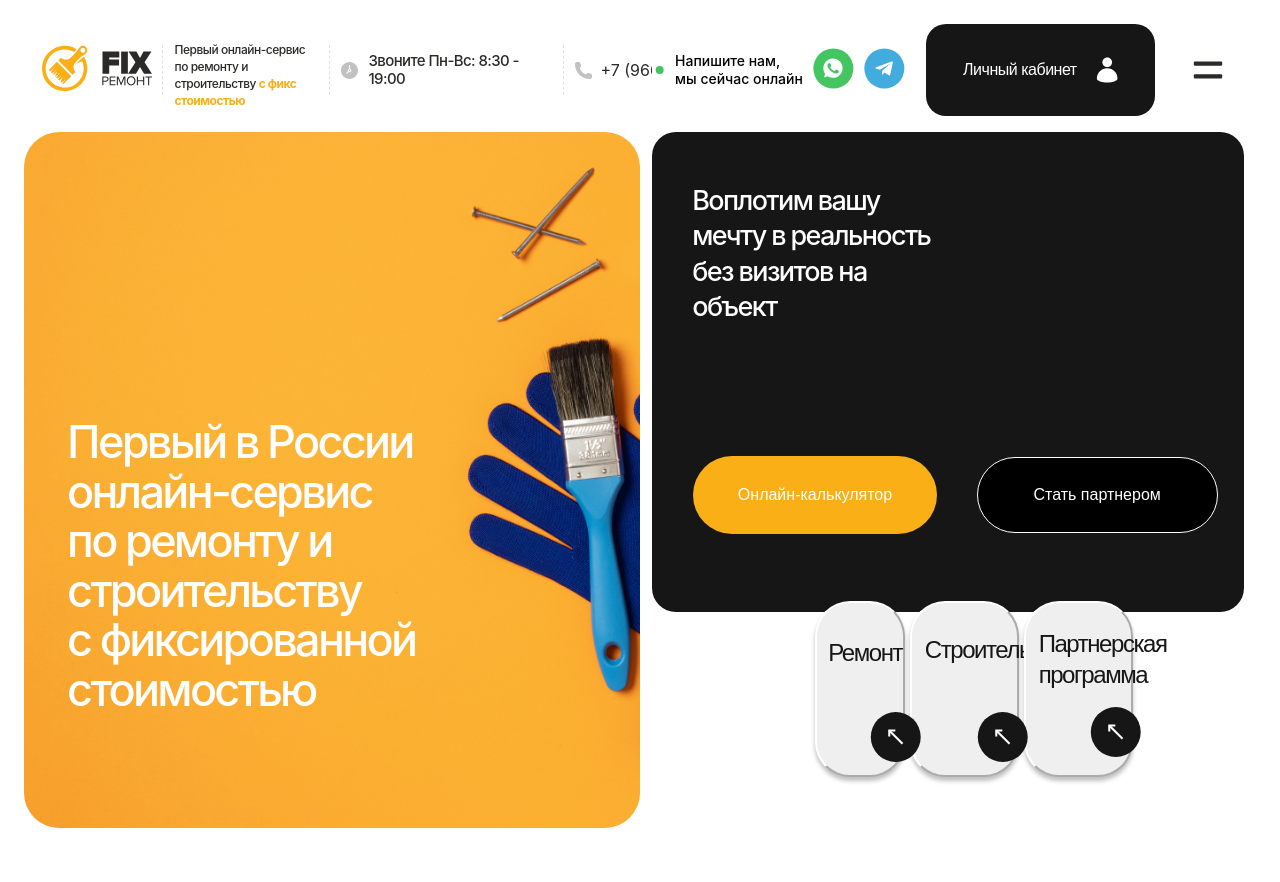
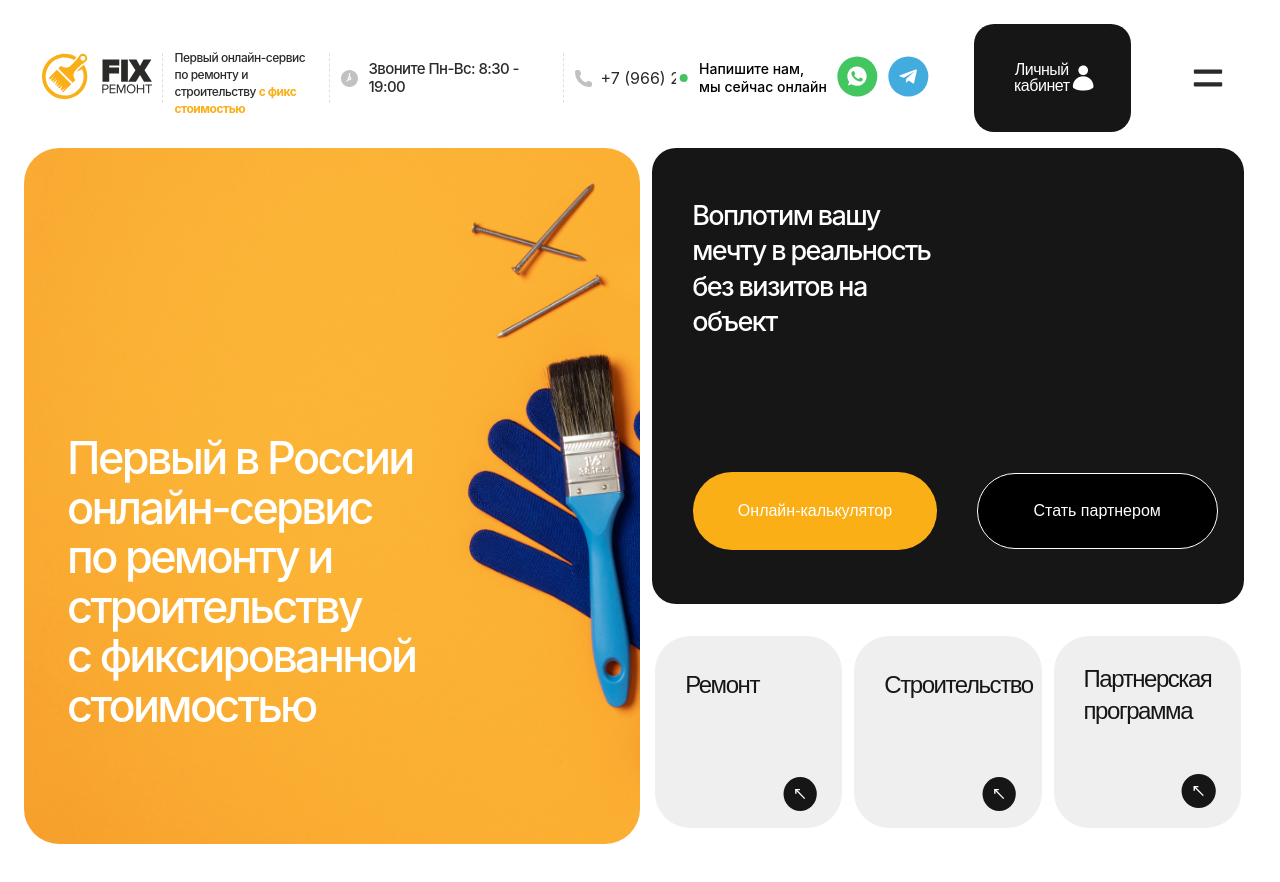
Before and after one commit to projacktor/FixR, a React (Vite) app: page / in a window 1280 px wide. Shown: the top 882 px of the page. Built offline with nearby package versions, Linux system fonts and the light colour scheme.

Commit message:
Fix Home page intro

```diff
--- a/src/components/main/Header/style.scss
+++ b/src/components/main/Header/style.scss
@@ -2,7 +2,7 @@ header {
   display: flex;
   flex-direction: row;
   align-items: center;
-  gap: 24px;
+  gap: 48px;
   padding: 1rem 0;
   width: 97%;
 }
--- a/src/pages/Home/Home.jsx
+++ b/src/pages/Home/Home.jsx
@@ -84,16 +84,22 @@ function Home() {
                     <div className="sections">
                         <button className="section_renovation section_box">
                             <p className="renovation_para">Ремонт</p>
-                            <img className="linkImg revertImg" src={linkImg}/>
+                            <p className="hidden_text">Без визитов на объект. <br/>
+                                Заезжайте на готовую <br/> квартиру уже через <br/> 6-8 месяцев</p>
+                            <img className="linkImg revertImg" src={linkImg} alt="section_background"/>
                         </button>
-
                         <button className="section_building section_box">
                             <p className="building_para">Строительство</p>
-                            <img className="linkImg revertImg" src={linkImg}/>
+                            <p className="hidden_text">Без визитов на объект. <br/>
+
+                                Заезжайте на готовую <br/> квартиру уже через <br/> 6-8 месяцев</p>
+                            <img className="linkImg revertImg" src={linkImg} alt="section_background"/>
                         </button>
-                        <button className="section_partnership section_box">
+                        <button className="section_box" id="section_partnership">
                             <p className="building_para">Партнерская программа</p>
-                            <img className="linkImg revertImg" src={linkImg}/>
+                            <p className="hidden_text">Без визитов на объект. <br/>
+                                Заезжайте на готовую <br/> квартиру уже через <br/> 6-8 месяцев</p>
+                            <img className="linkImg revertImg" src={linkImg} alt="section_background"/>
                         </button>
                     </div>
                 </div>
--- a/src/pages/Home/style.scss
+++ b/src/pages/Home/style.scss
@@ -48,16 +48,6 @@
     flex-direction: row;
     align-items: center;
 
-    #right_part {
-      order: 2;
-      display: flex;
-      flex-direction: column;
-      align-items: center;
-      width: 50%;
-      height: 87vh;
-    }
-  }
-
     .mega_box {
       order: 1;
       width: 50%;
@@ -84,9 +74,18 @@
       }
     }
 
+    #right_part {
+      order: 2;
+      display: flex;
+      flex-direction: column;
+      align-items: center;
+      gap: 35px;
+      width: 50%;
+      height: 87vh;
+
       .work_station {
         width: 96%;
-    height: 60vh;
+        height: 57vh;
 
         border-radius: 3vh;
         background: rgb(22, 22, 22);
@@ -139,24 +138,47 @@
       }
 
       .sections {
-    width: 44%;
+        width: 97%;
         height: 22%;
         display: flex;
         flex-direction: row;
         justify-content: space-between;
         align-items: center;
+        margin-top: 1rem;
+
+        .hidden_text {
+          display: none;
+          position: relative;
+          top: -3rem;
+          left: 10px;
+          height: 0;
+          font-weight: 400;
+          font-size: 16px;
+          letter-spacing: -0.02em;
+          color: #fff;
+        }
+
+
+        .renovation_para, .building_para {
+          position: relative;
+          top: -30px;
+          left: 10px;
+        }
 
         .section_box {
           width: 40%;
-      height: 115%;
+          height: 12rem;
           margin: 0 1%;
           border-radius: 2.19rem;
-      border-color: white;
+          border-color: transparent;
           background: rgba(239, 239, 239, 1);
-      box-shadow: 0px 4px 4px 0px rgba(0, 0, 0, 0.25);
 
           &:hover {
             background-image: url("../../assets/img/sectionBackground.png");
+
+            .hidden_text {
+              display: block;
+            }
 
             p {
               color: white;
@@ -168,19 +190,17 @@
           }
         }
 
-    .section_renovation {
-      order: 1;
+        #section_partnership {
+          p {
+            top: -20px;
           }
 
-    .section_building {
-      order: 2;
+          .hidden_text {
+            top: -40px;
           }
 
-    .section_partnership {
-      order: 3;
-
           .linkImg {
-        top: -13%;
+            top: 2%;
           }
         }
       }
@@ -202,9 +222,13 @@
         flex-direction: row;
         justify-content: center;
         align-items: center;
-    padding: 15% 10%;
-    top: 5%;
-    left: 53%;
+        padding: 0 10%;
+        width: 20%;
+        top: 12%;
+        left: 60%;
+      }
+    }
+
   }
 
   .bullets {
```
Lines whose indentation alone changed are shown as unchanged.
